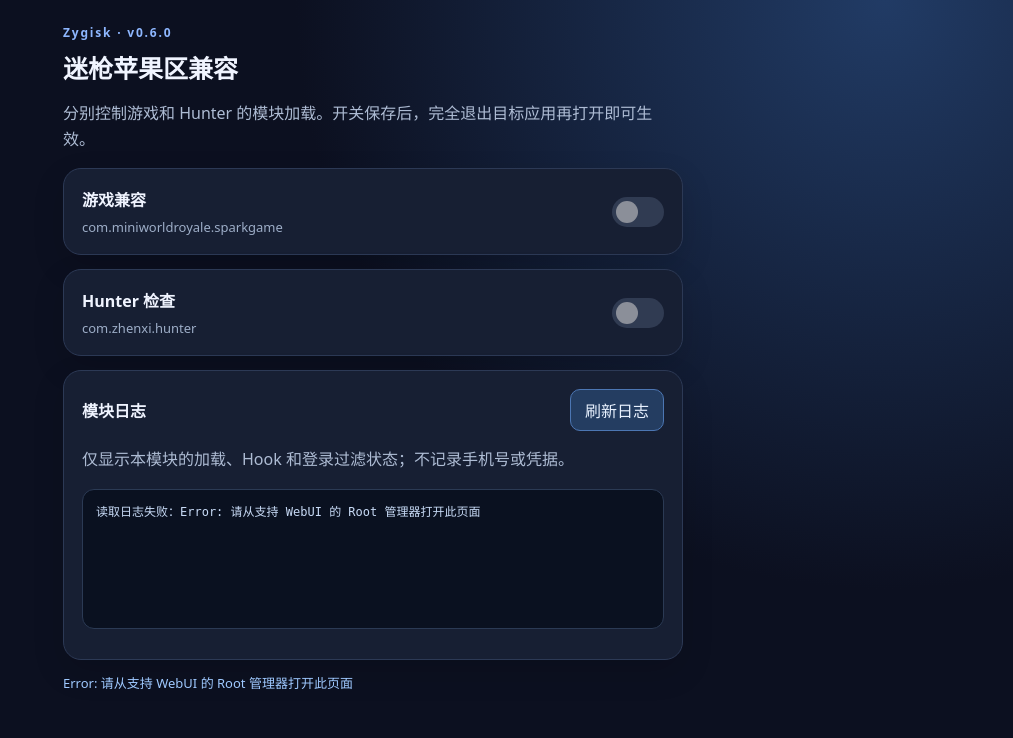
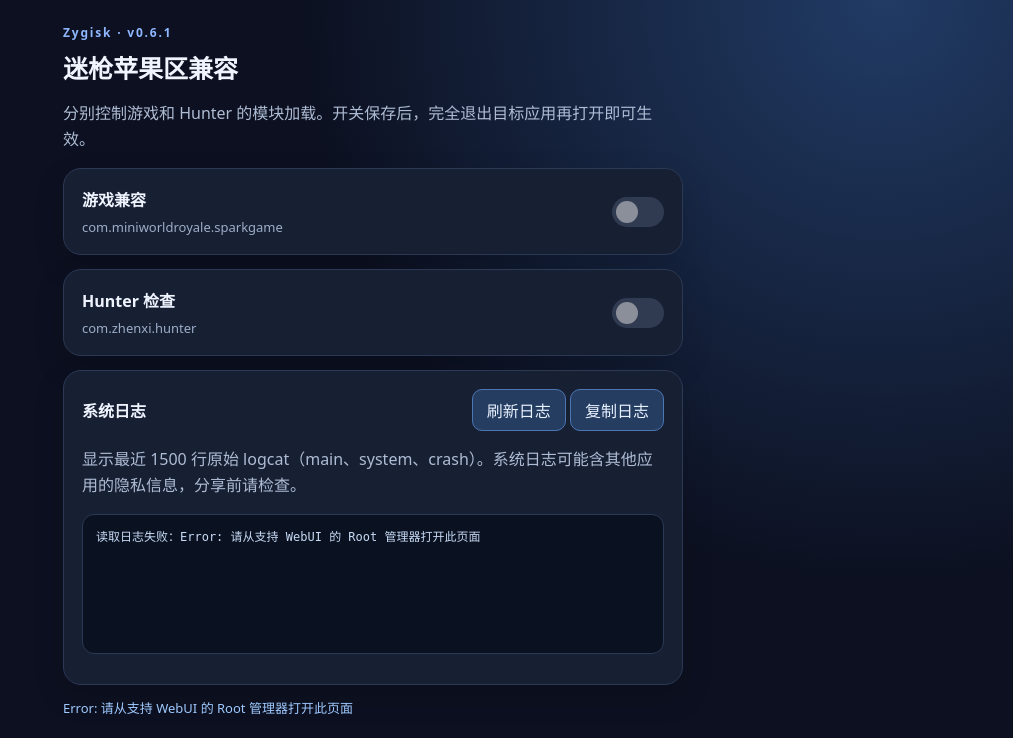
Before and after one commit to yskzctx/minifire-compat, a web app: page / in a window 1280 px wide. Shown: the top 738 px of the page, without its empty margins (267-1280 px from the left). Run offline with its HTML, style and script files only (its server is not run), Linux system fonts and the light colour scheme; data that the repository does not hold is empty.

Commit message:
Expose copyable system logcat in Zygisk WebUI

```diff
--- a/zygisk-root/webroot/index.html
+++ b/zygisk-root/webroot/index.html
@@ -16,11 +16,11 @@
   </style>
 </head>
 <body><main>
-  <div class="eyebrow">Zygisk · v0.6.0</div><h1>迷枪苹果区兼容</h1>
+  <div class="eyebrow">Zygisk · v0.6.1</div><h1>迷枪苹果区兼容</h1>
   <p>分别控制游戏和 Hunter 的模块加载。开关保存后，完全退出目标应用再打开即可生效。</p>
   <section class="card row"><div><h2>游戏兼容</h2><div class="sub">com.miniworldroyale.sparkgame</div></div><label class="switch"><input id="game" type="checkbox" disabled aria-label="游戏兼容"><span class="track"></span></label></section>
   <section class="card row"><div><h2>Hunter 检查</h2><div class="sub">com.zhenxi.hunter</div></div><label class="switch"><input id="hunter" type="checkbox" disabled aria-label="Hunter 检查"><span class="track"></span></label></section>
-  <section class="card"><div class="toolbar"><h2>模块日志</h2><button id="refresh" type="button">刷新日志</button></div><p>仅显示本模块的加载、Hook 和登录过滤状态；不记录手机号或凭据。</p><pre id="logs">正在读取…</pre></section>
+  <section class="card"><div class="toolbar"><h2>系统日志</h2><div><button id="refresh" type="button">刷新日志</button> <button id="copy" type="button">复制日志</button></div></div><p>显示最近 1500 行原始 logcat（main、system、crash）。系统日志可能含其他应用的隐私信息，分享前请检查。</p><pre id="logs">正在读取…</pre></section>
   <p id="status" role="status"></p>
 </main><script>
   'use strict';
@@ -84,7 +84,7 @@
   }
   function run(argument){
     const ksu=bridge();
-    if(argument==='logs') return ksu.exec("logcat -d -v time -t 200 -s MinifireCompatZ:V '*:S' 2>&1");
+    if(argument==='logs') return ksu.exec('logcat -d -b main -b system -b crash -v threadtime -t 1500 2>&1');
     const active=findBackend();
     let command;
     if(active.type==='script') command=active.command+' '+argument;
@@ -124,5 +124,19 @@
   game.addEventListener('change',()=>update(game));hunter.addEventListener('change',()=>update(hunter));
   function refresh(){try{logs.textContent=run('logs').trim()||'暂无模块日志。启动目标应用后再刷新。';}catch(error){logs.textContent='读取日志失败：'+error;}}
   document.getElementById('refresh').addEventListener('click',refresh);
+  document.getElementById('copy').addEventListener('click',()=>{
+    const value=logs.textContent;
+    if(typeof navigator!=='undefined' && navigator.clipboard && navigator.clipboard.writeText){
+      navigator.clipboard.writeText(value).then(()=>show('日志已复制'),error=>show('复制失败：'+error));
+      return;
+    }
+    try{
+      const field=document.createElement('textarea');
+      field.value=value;field.style.position='fixed';field.style.opacity='0';
+      document.body.appendChild(field);field.select();
+      const copied=document.execCommand('copy');field.remove();
+      show(copied?'日志已复制':'复制失败：请长按日志框选择文本');
+    }catch(error){show('复制失败：'+error);}
+  });
   readStatus();refresh();
 </script></body></html>
```
Also changed, not shown: zygisk-root/tests/webui_test.js (+13 -6 lines), zygisk-root/README.md, 3 other files.
